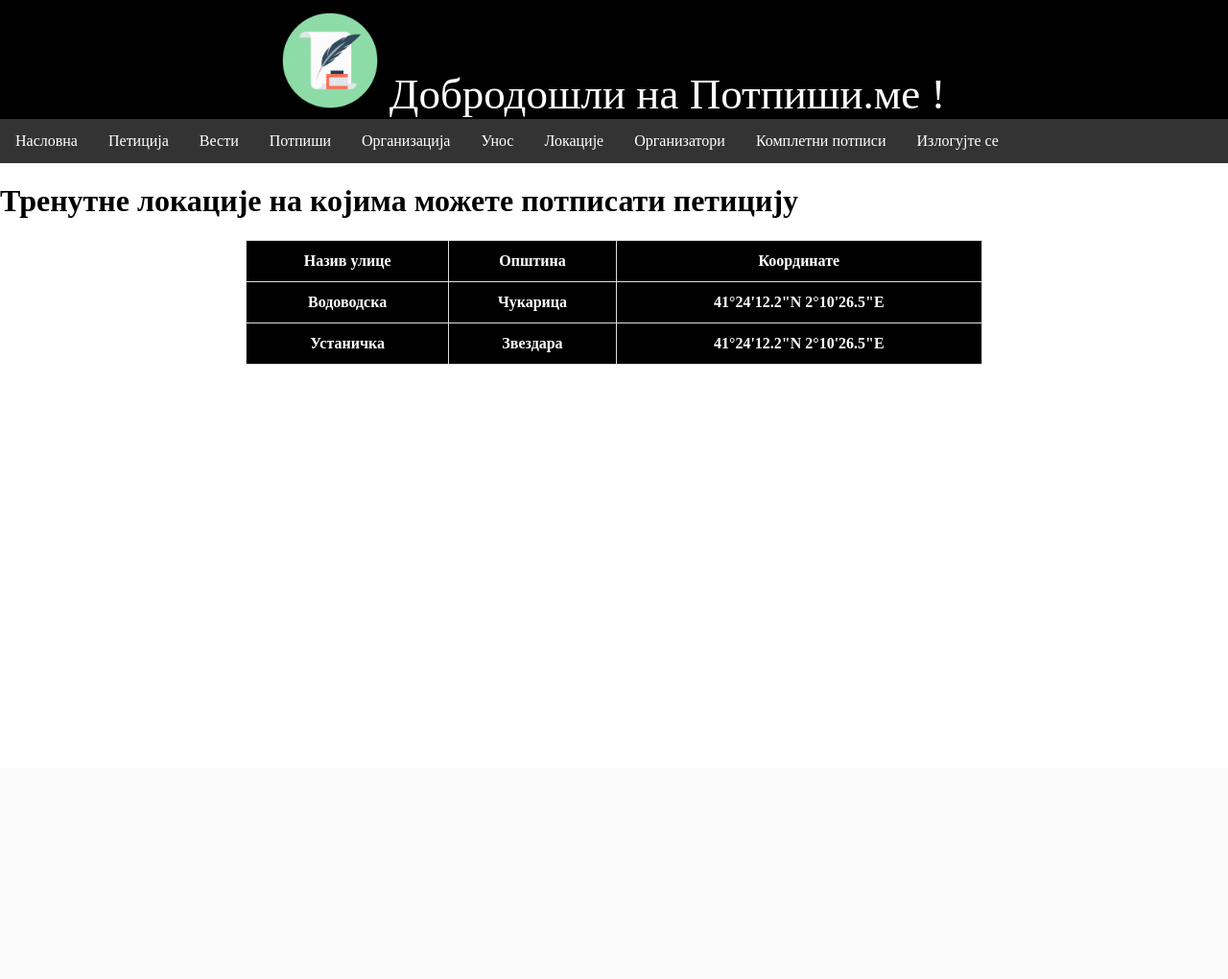
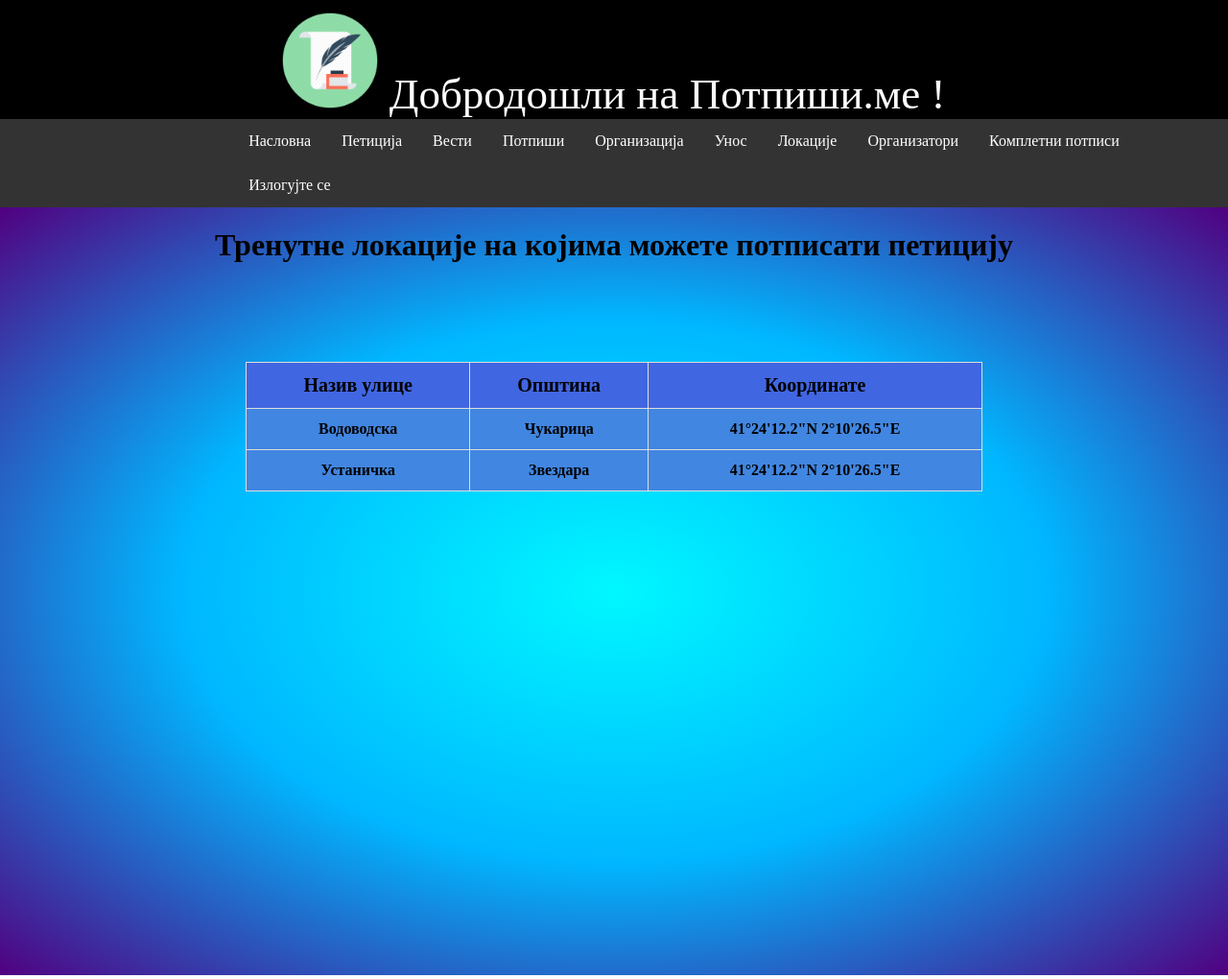
Before and after one commit to bpavle/PetitionWebsite, a PHP site: page /locations.html in a window 1280 px wide. Shown: the whole page at 96% size. Before the commit the page ends 380 px from the top, so only its background shows below. Run offline with PHP 8.4, Linux system fonts and the light colour scheme; lists and menus that the app fills with data are empty.

Commit message:
lokacije

```diff
--- a/locations.html
+++ b/locations.html
@@ -1,5 +1,6 @@
 <!DOCTYPE html>
 <html>
+
 <head>
   <title>Локације</title>
   <meta charset="UTF-8" />
@@ -11,10 +12,10 @@
 
   <div class="head">
     <a href="index.html">
-          <img src="assets/favicon.png" style="width:  100px; height: 100px;"
-        /></a>
+      <img src="assets/favicon.png" style="width:  100px; height: 100px;" /></a>
     Добродошли на Потпиши.ме !
-      </div>  <div class="navigation">
+  </div>
+  <div class="navigation">
     <a href="index.html">Насловна</a>
     <a href="petition.html">Петиција</a>
     <a href="news.html">Вести</a>
@@ -43,14 +44,16 @@
     <a href="index.html">Излогујте се</a>
   </div>
 
+
+  <div class="content">
     <h1>Тренутне локације на којима можете потписати петицију</h1>
 
 
     <table id="table">
-        <tr>
-            <th>Назив улице</th>
-            <th>Општина</th>
-            <th>Координате</th>
+      <tr style="font-size: 20px;" >
+        <th style="background-color: rgb(65, 102, 225);"><b>Назив улице</b></th>
+        <th style="background-color: rgb(65, 102, 225);"><b>Општина</b></th>
+        <th style="background-color: rgb(65, 102, 225);"><b>Координате</b></th>
 
       </tr>
       <tr>
@@ -73,4 +76,5 @@
 
 
 </body>
+
 </html>
--- a/style.css
+++ b/style.css
@@ -149,7 +149,10 @@
 /* Prepisano sa W3school*/
 .navigation {
   overflow: hidden;
+
+  padding-left: 19%;
   background-color: #333;
+
 }
 
 .navigation a {
@@ -159,6 +162,7 @@
   text-align: center;
   padding: 14px 16px;
   text-decoration: none;
+
 }
 
 .dropdown {
@@ -240,6 +244,7 @@
 }
 
 #table {
+  margin-top: 8%;
   border-collapse: collapse;
   width: 60%;
   margin-left: 20%;
@@ -256,6 +261,6 @@
   padding-top: 12px;
   padding-bottom: 12px;
   text-align: center;
-  background-color: black;
-  color: white;
+  background-color: rgb(65, 134, 225);
+  color: black;
 }
```
Also changed, not shown: admin.html (+6 -1 lines), news_entry.html (+6 -1 lines). Lines whose indentation alone changed are shown as unchanged.
